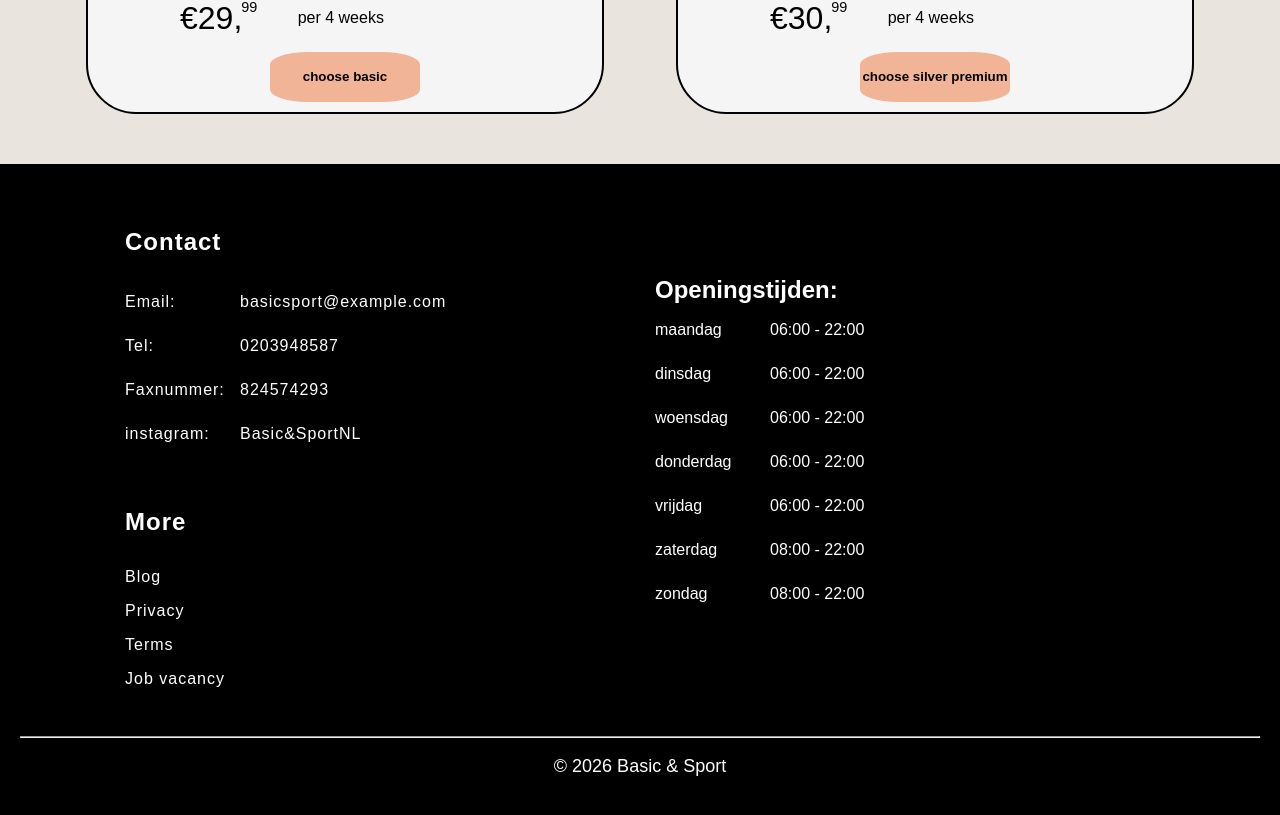
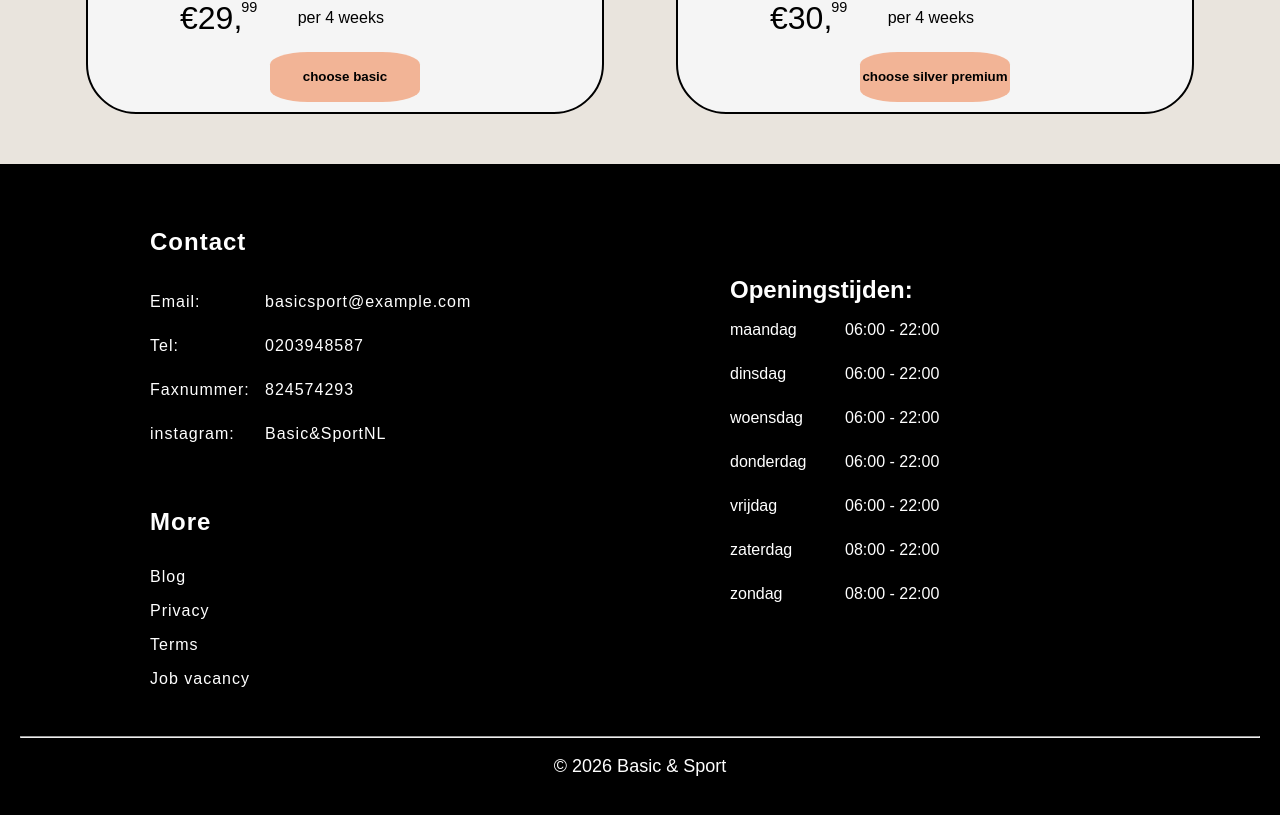
Before and after one commit to Ann-Getit/basic-sport, a React (Vite) app: page /#/ in a window 1280 px wide. Shown: the part 1513-2328 px from the top of the page. Built offline with nearby package versions, Linux system fonts and the light colour scheme; a web font is replaced by a local one.

Commit message:
blanc space deleted

```diff
--- a/src/pages/Footer.css
+++ b/src/pages/Footer.css
@@ -2,6 +2,7 @@
 footer {
     background-color: black;
     padding: 20px;
+
 }
 
 .whole {
@@ -10,6 +11,7 @@ width: 400px;
 letter-spacing: 1px;
 
 margin: 0 auto;
+
 }
 
 .whole h2 {
@@ -20,16 +22,20 @@ margin: 0 auto;
      grid-template-columns: 110px auto;
      padding: 10px 0;
 
+
 }
 .row span {
     margin-left: 5px;
+
+     width: 100px /*als problemen op mobile view dit aanpassen !!!! ----*/
 }
 .rows p {
     padding: 5px 0;
+
 }
 .tijdenbox {
 
-    width: 500px;
+    max-width: 400px;
     margin: 0 auto;
 }
 .settings {
```
